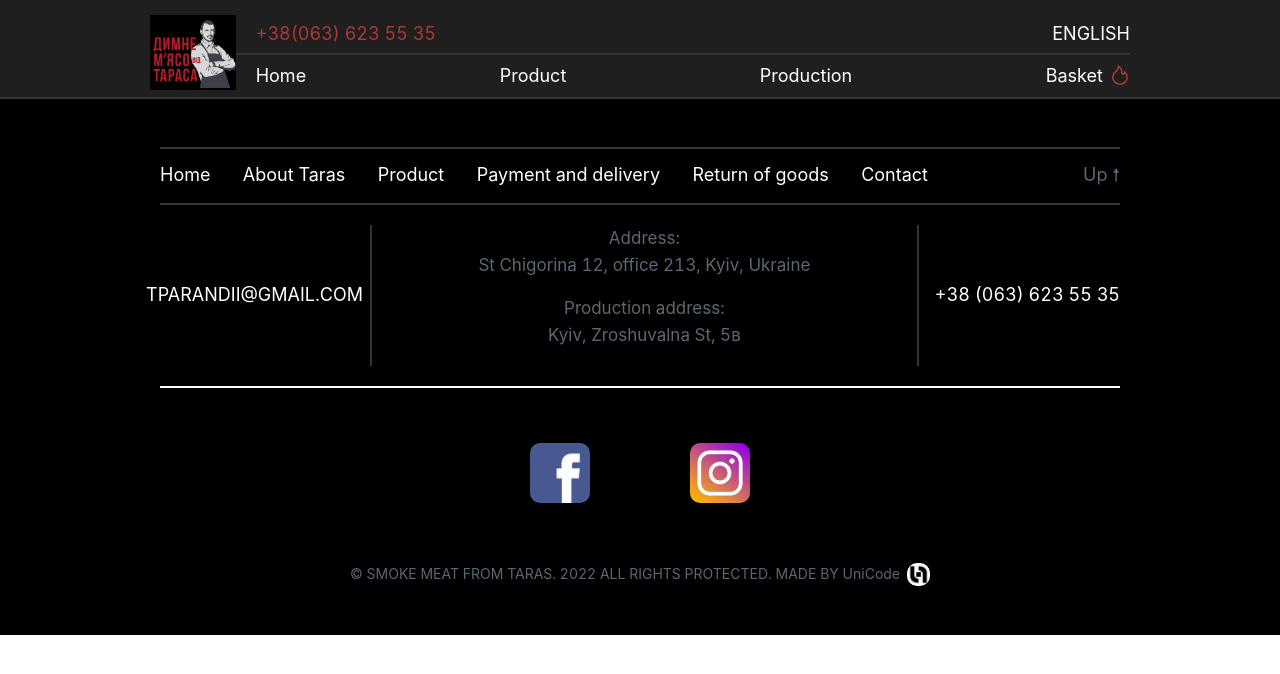
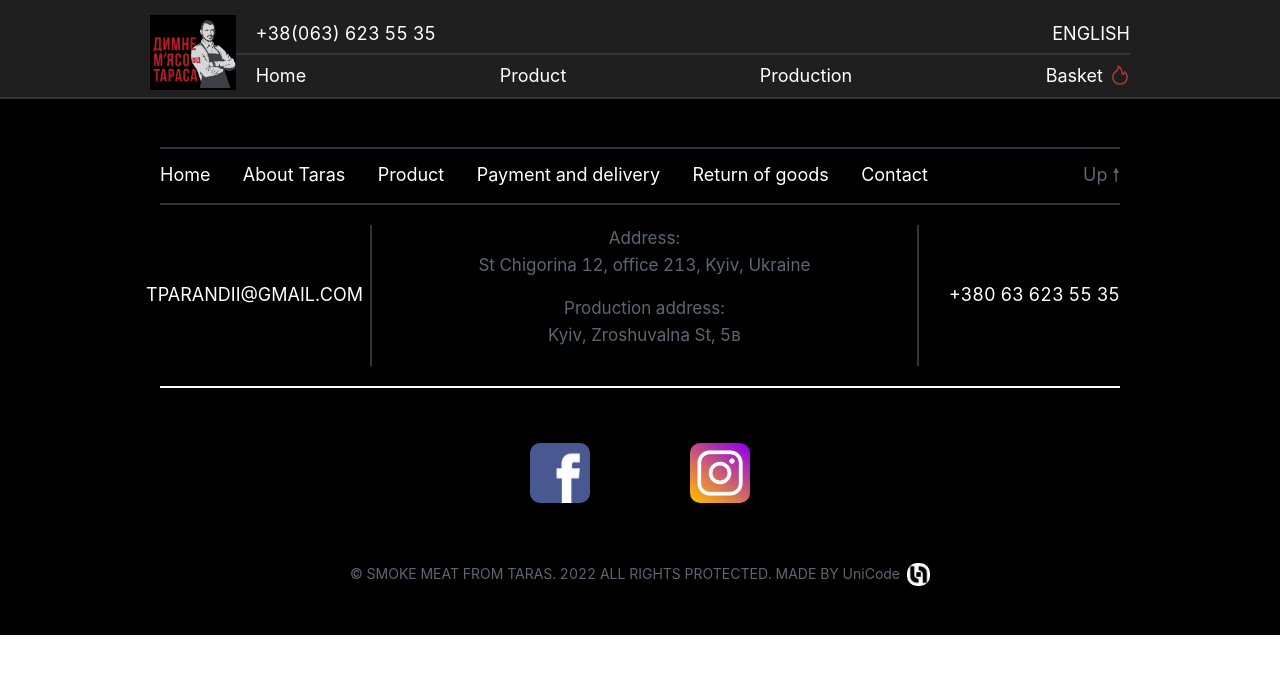
Before and after one commit to Ivan5ik/my_first_pr, a React (Create React App) app: page /phone in a window 1280 px wide. Shown: the top 674 px of the page. Built offline with nearby package versions, Linux system fonts and the light colour scheme; the HTML template or start-up script is replaced by a standard one.

Commit message:
deleted route and created right link for phone

```diff
--- a/src/components/Footer/index.tsx
+++ b/src/components/Footer/index.tsx
@@ -59,8 +59,8 @@ export default function Footer() {
               </div>
             </div>
             <div className={classes.contactsLeft}>
-              <a className={classes.link} href="tel:+380636235535">
-                +38 (063) 623 55 35
+              <a href="callto:+380636235535" className={classes.link}>
+                +380 63 623 55 35
               </a>
             </div>
           </div>
--- a/src/components/Header/index.tsx
+++ b/src/components/Header/index.tsx
@@ -3,12 +3,9 @@ import { Link, useLocation } from "react-router-dom";
 import { useNavigate } from "react-router-dom";
 import classNames from "classnames";
 
-import { useTranslation, Trans } from "react-i18next";
+import { useTranslation } from "react-i18next";
 
-import {
-  navigationMiddleTop,
-  navigationMiddleBottom,
-} from "../../routes/routes";
+import { navigationMiddleBottom } from "../../routes/routes";
 
 import useStyles from "./style";
 
@@ -35,17 +32,12 @@ export default function Header() {
           />
           <div className={classes.nav}>
             <div className={classes.middleTop}>
-              {navigationMiddleTop.map((item) => (
-                <Link
-                  className={
-                    classNames({ show: item.path === location.pathname }) ||
-                    classes.colorWordsAbove
-                  }
-                  to={String(item.path)}
-                >
-                  {item.name}
-                </Link>
-              ))}
+              <a
+                href="callto:+380636235535"
+                className={classes.colorWordsAbove}
+              >
+                +38(063) 623 55 35
+              </a>
               {/* {Object.keys(lngs).map((item: any) => ( */}
               <p
                 className={classes.colorWordsAbove}
--- a/src/pages/Phone/index.tsx
+++ /dev/null
@@ -1,41 +0,0 @@
-import React from "react";
-import { useTranslation, Trans } from "react-i18next";
-import useStyles from "./style";
-
-// const lngs: any = {
-//   ua: { nativeName: "Українська" },
-//   en: { nativeName: "English" },
-// };
-
-const Phone = () => {
-  const classes = useStyles();
-  const { t, i18n } = useTranslation();
-  console.log(i18n);
-
-  return (
-    <div className={classes.root}>
-      {/* <div>
-        {Object.keys(lngs).map((item: any) => (
-          <button
-            key={item}
-            style={{
-              fontWeight: i18n.resolvedLanguage === item ? "bold" : "normal",
-            }}
-            type="submit"
-            onClick={() => i18n.changeLanguage(item)}
-          >
-            {lngs[item].nativeName}
-          </button>
-        ))}
-      </div> */}
-      {/* <p>
-        <Trans i18nKey="description.part1">
-          Edit <code>src/App.js</code> and save to reload.
-        </Trans>
-      </p> */}
-      {/* <p>{t("description.part1")}</p>
-      <p>{t("description.part2")}</p> */}
-    </div>
-  );
-};
-export { Phone };
--- a/src/pages/Phone/style.tsx
+++ /dev/null
@@ -1,14 +0,0 @@
-import { createUseStyles } from "react-jss";
-import { globalColors } from "../../utils";
-
-const useStyles = createUseStyles({
-  deleteMargin: {
-    marginBottom: "0px",
-    paddingBottom: "10px",
-    color: globalColors.white,
-  },
-  root: {
-    color: globalColors.white,
-  },
-});
-export default useStyles;
--- a/src/routes/routes.tsx
+++ b/src/routes/routes.tsx
@@ -4,7 +4,6 @@ import { Box } from "../pages/Box";
 import { Cataloge } from "../pages/Cataloge";
 import { Item } from "../pages/Item";
 import { Main } from "../pages/Main";
-import { Phone } from "../pages/Phone";
 import { Production } from "../pages/Production";
 import { FireOutlined } from "@ant-design/icons";
 
@@ -21,16 +20,10 @@ export const navigationMiddleBottom: any = [
   { name: "basket", path: "/box", component: <FireOutlined /> },
 ];
 
-export const navigationMiddleTop: IRoutes[] = [
-  { name: "+38(063) 623 55 35", path: "/phone" },
-  // { name: "УКРАЇНСЬКА" },
-];
-
 export const routes: IRoutes[] = [
   { path: "/cataloge", component: <Cataloge /> },
   { path: "/production", component: <Production /> },
   { path: "/box", component: <Box /> },
-  { path: "/phone", component: <Phone /> },
   { path: "/catalog/:id", component: <Item /> },
   { path: "/", component: <Main /> },
 ];
```
